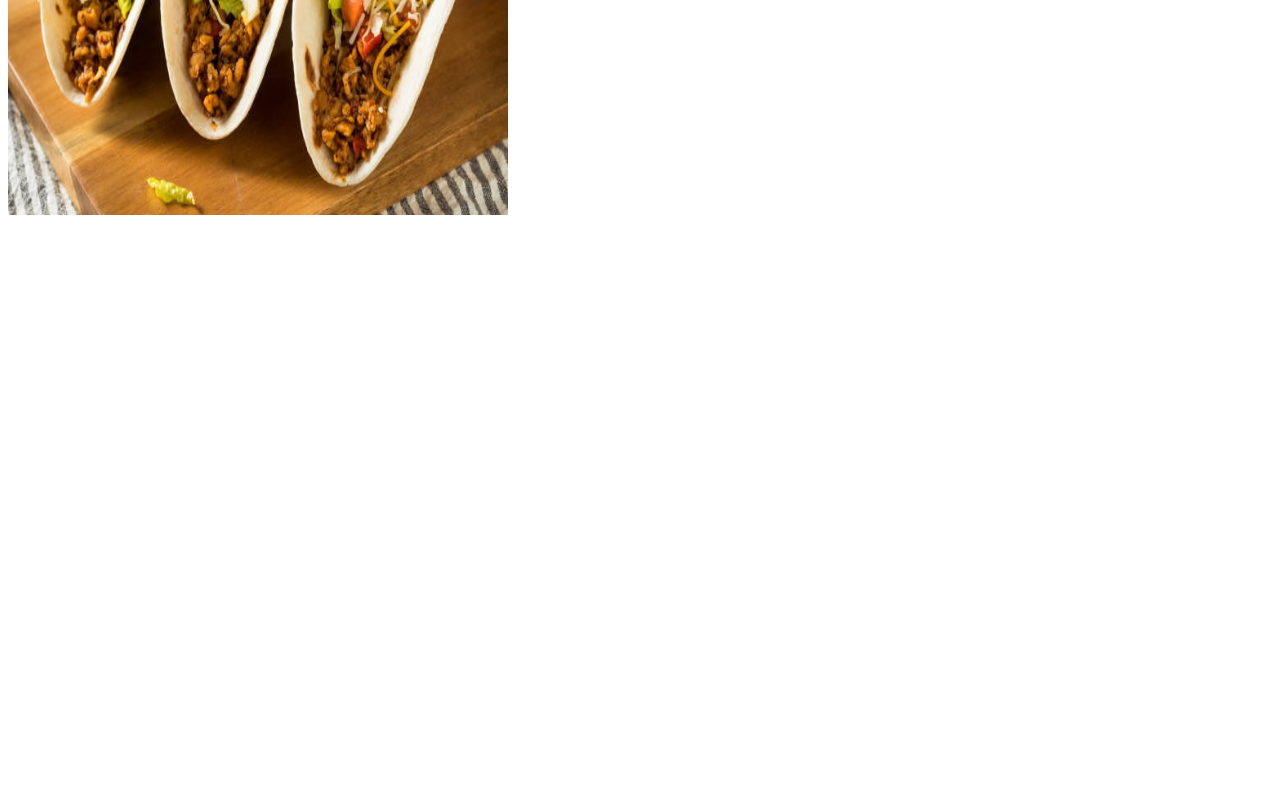
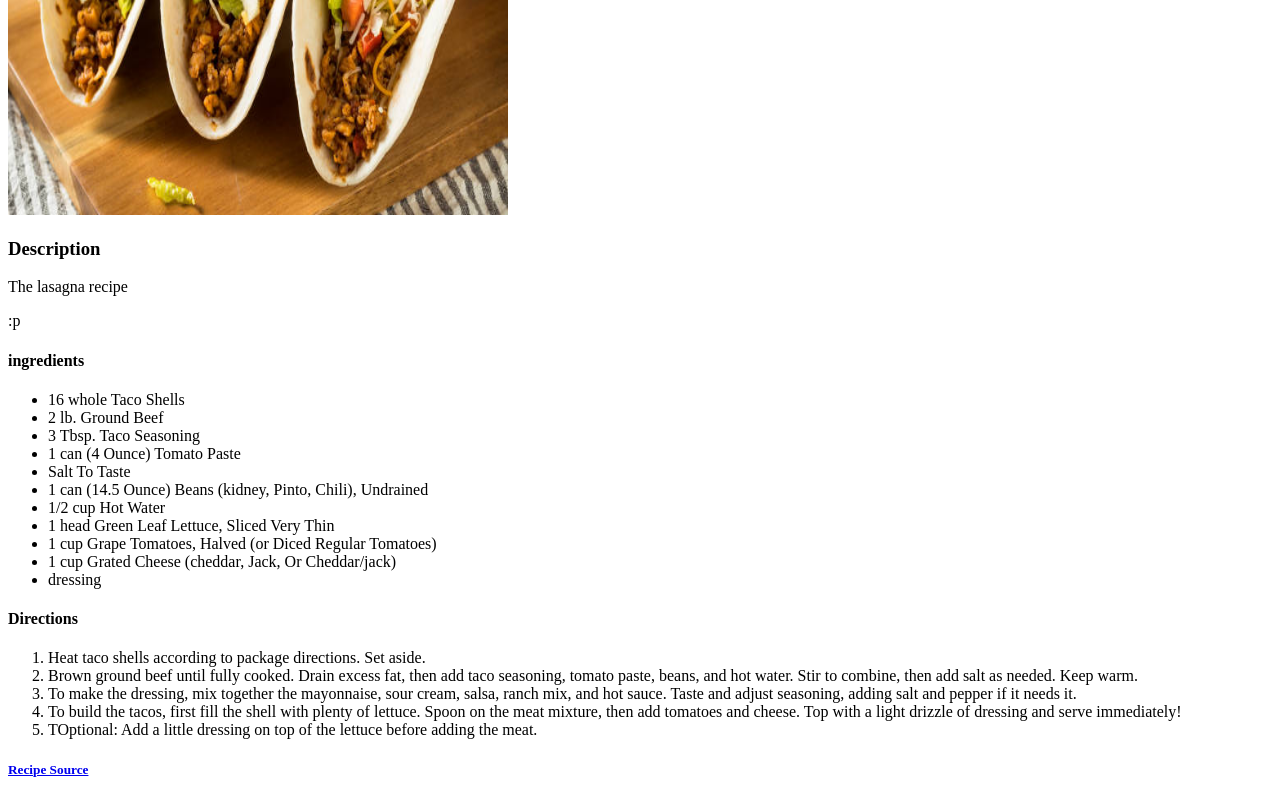
Before and after one commit to cptn0711/odin-recipes, a plain HTML site: page recipes/tacos.html in a window 1280 px wide. Shown: the part 399-1199 px from the top of the page. Before the commit the page ends 800 px from the top, so only its background shows below. Drawn offline with Linux system fonts and the light colour scheme.

Commit message:
tacos recipe completed

```diff
--- a/recipes/tacos.html
+++ b/recipes/tacos.html
@@ -9,5 +9,31 @@
    <h1>The Tacos</h1>
    <a href="../index.html">Home</a>
    <p><img src="../images/tacos.jpg" alt="tacos" height="500" width="500"></p>
+    <h3>Description</h3>
+    <p>The lasagna recipe</p>
+    <p>:p</p>
+    <h4>ingredients</h4>
+    <ul>
+        <li>16 whole Taco Shells</li>
+        <li>2 lb. Ground Beef</li>
+        <li>3 Tbsp. Taco Seasoning</li>
+        <li>1 can (4 Ounce) Tomato Paste</li>
+        <li>Salt To Taste</li>
+        <li>1 can (14.5 Ounce) Beans (kidney, Pinto, Chili), Undrained</li>
+        <li>1/2 cup Hot Water</li>
+        <li>1 head Green Leaf Lettuce, Sliced Very Thin</li>
+        <li>1 cup Grape Tomatoes, Halved (or Diced Regular Tomatoes)</li>
+        <li>1 cup Grated Cheese (cheddar, Jack, Or Cheddar/jack)</li>
+        <li>dressing</li>
+    </ul>
+    <h4>Directions</h4>
+    <ol>
+        <li>Heat taco shells according to package directions. Set aside.</li>
+        <li>Brown ground beef until fully cooked. Drain excess fat, then add taco seasoning, tomato paste, beans, and hot water. Stir to combine, then add salt as needed. Keep warm.</li>
+        <li>To make the dressing, mix together the mayonnaise, sour cream, salsa, ranch mix, and hot sauce. Taste and adjust seasoning, adding salt and pepper if it needs it.</li>
+        <li>To build the tacos, first fill the shell with plenty of lettuce. Spoon on the meat mixture, then add tomatoes and cheese. Top with a light drizzle of dressing and serve immediately!</li>
+        <li>TOptional: Add a little dressing on top of the lettuce before adding the meat.</li>
+    </ol>
+    <p><h5><a href="https://www.thepioneerwoman.com/food-cooking/recipes/a11518/salad-tacos/" target="_blank" rel="noreferrer">Recipe Source</a></h5> </p>
 </body>
 </html>
```
Also changed, not shown: index.html (+1 -1 lines), recipes/lasagna.html (+11 -1 lines), recipes/omelet.html (+12 -0 lines).
